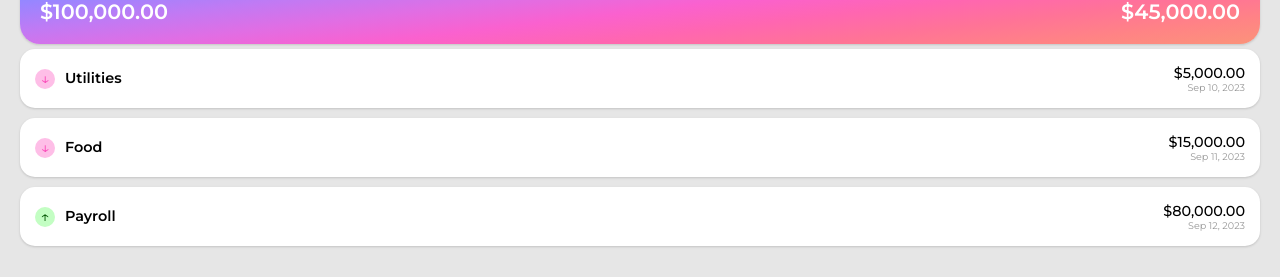
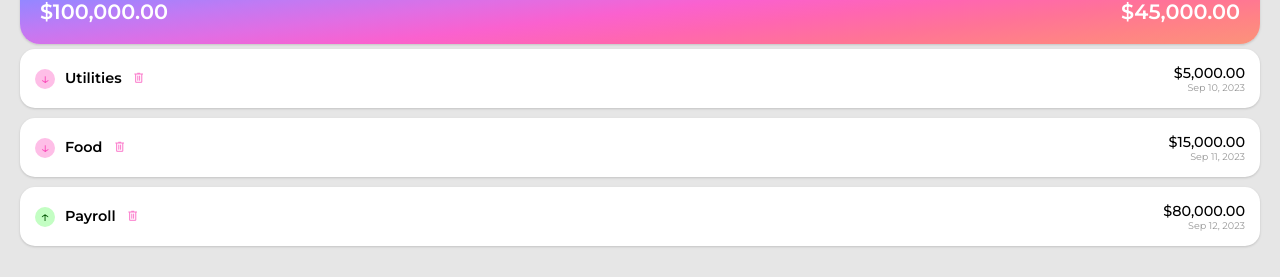
Before and after one commit to johncardozo/fnc-fullstack, an Angular app in the folder angular/: page / in a window 1280 px wide. Shown: the part 121-398 px from the top of the page. Built offline with nearby package versions, Linux system fonts and the light colour scheme.

Commit message:
Angular: Creación de icono para borrar la transacción. Google Font Material Symbols

```diff
--- a/angular/src/app/components/transaction/transaction.component.html
+++ b/angular/src/app/components/transaction/transaction.component.html
@@ -13,6 +13,7 @@
       ↓
     </div>
     <h5 class="transaction__category">{{ transaction.category }}</h5>
+    <span class="material-symbols-outlined transaction__delete"> delete </span>
   </div>
   <div>
     <h5 class="transaction__amount">
--- a/angular/src/app/components/transaction/transaction.component.scss
+++ b/angular/src/app/components/transaction/transaction.component.scss
@@ -49,4 +49,11 @@
     background-color: #febee7;
     color: #fb4fbc;
   }
+  &__delete {
+    color: #fb81ce;
+    font-size: 0.9rem;
+    vertical-align: middle;
+    margin-top: 2px;
+    cursor: pointer;
+  }
 }
--- a/angular/src/index.html
+++ b/angular/src/index.html
@@ -1,13 +1,17 @@
-<!doctype html>
+<!DOCTYPE html>
 <html lang="en">
-<head>
-  <meta charset="utf-8">
-  <title>Angular</title>
-  <base href="/">
-  <meta name="viewport" content="width=device-width, initial-scale=1">
-  <link rel="icon" type="image/x-icon" href="favicon.ico">
-</head>
-<body>
-  <app-root></app-root>
-</body>
+  <head>
+    <meta charset="utf-8" />
+    <title>Expenses Tracker</title>
+    <base href="/" />
+    <meta name="viewport" content="width=device-width, initial-scale=1" />
+    <link rel="icon" type="image/x-icon" href="favicon.ico" />
+    <link
+      rel="stylesheet"
+      href="https://fonts.googleapis.com/css2?family=Material+Symbols+Outlined:opsz,wght,FILL,GRAD@48,400,0,0"
+    />
+  </head>
+  <body>
+    <app-root></app-root>
+  </body>
 </html>
```
